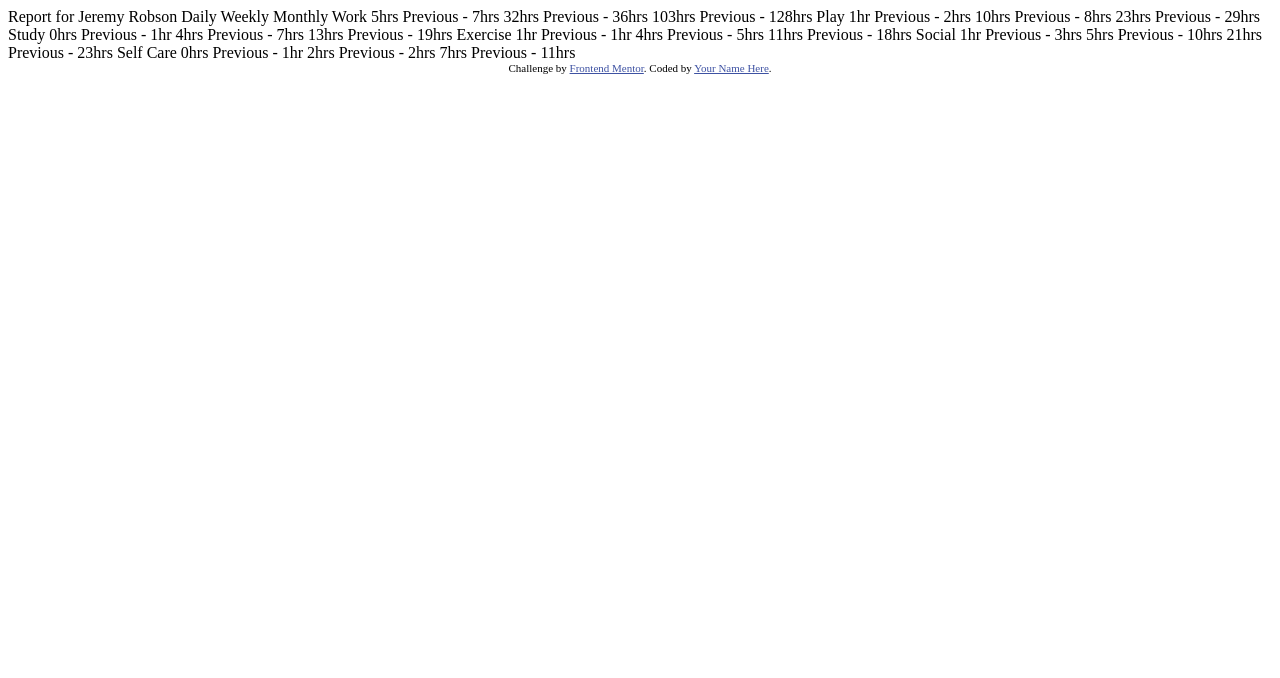
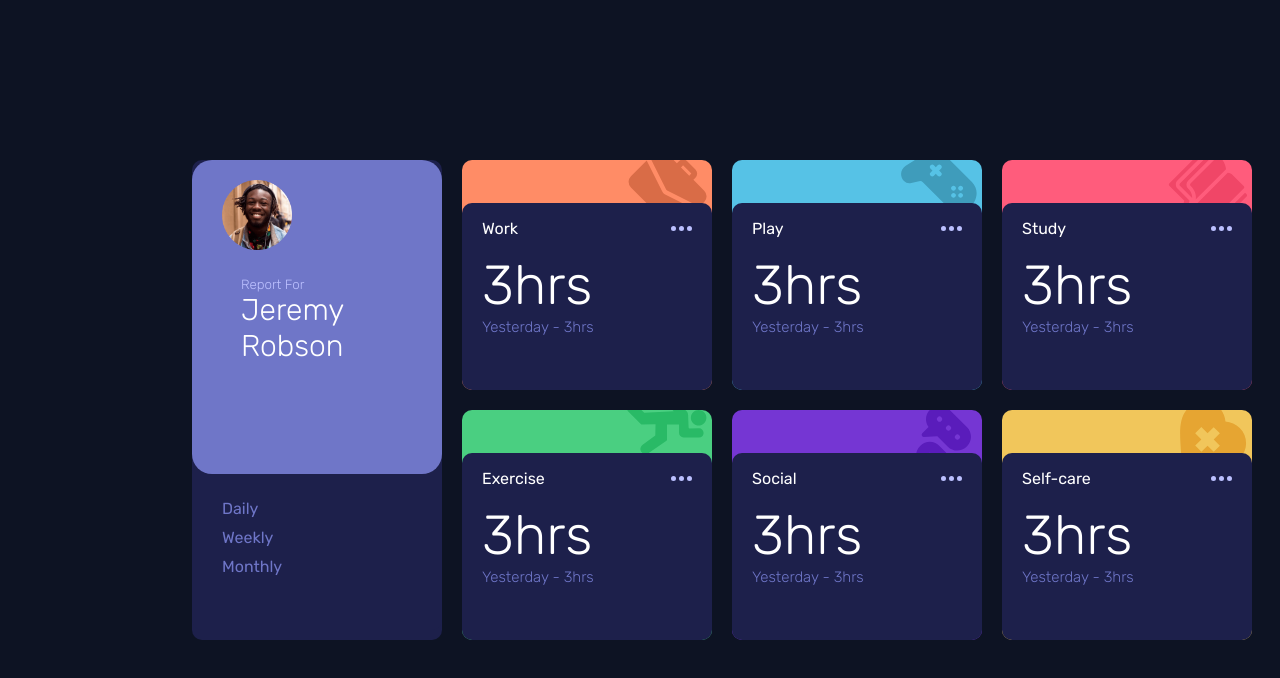
Before and after one commit to HarshPrateek559/Frontend-Mentor-Time-Tracking-Dashboard, a plain HTML site: page index.html in a window 1280 px wide. Drawn offline with Linux system fonts and the light colour scheme.

Commit message:
done with the desktop design

```diff
--- a/index.html
+++ b/index.html
@@ -1,80 +1,93 @@
 <!DOCTYPE html>
 <html lang="en">
+
 <head>
   <meta charset="UTF-8">
-  <meta name="viewport" content="width=device-width, initial-scale=1.0"> <!-- displays site properly based on user's device -->
+  <meta name="viewport" content="width=device-width, initial-scale=1.0">
+  <!-- displays site properly based on user's device -->
+
+  <link rel="stylesheet" href="style.css">
 
   <link rel="icon" type="image/png" sizes="32x32" href="./images/favicon-32x32.png">
 
   <title>Frontend Mentor | Time tracking dashboard</title>
+</head>
 
-  <!-- Feel free to remove these styles or customise in your own stylesheet 👍 -->
-  <style>
-    .attribution { font-size: 11px; text-align: center; }
-    .attribution a { color: hsl(228, 45%, 44%); }
-  </style>
-</head>
 <body>
+  <main class="main">
+    <div class="grid">
+      <section class="card" id="user">
+        <div class="user-info">
+          <div class="text">
+            <sub>Report For</sub>
+            <h1>Jeremy Robson</h1>
+          </div>
+        </div>
+        <div class="info">
+          <ul>
+            <li>Daily</li>
+            <li>Weekly</li>
+            <li>Monthly</li>
+          </ul>
+        </div>
+      </section>
+      <section class="card" id="work">
+        <div class="info">
+          <div class="name"><p>Work</p><img src="images/icon-ellipsis.svg" alt=""></div>
+          <div class="time">
+            <h1 class="total">3hrs</h1>
+            <p class="last">Yesterday - 3hrs</p>
+          </div>
+        </div>
+      </section>
+      <section class="card" id="play">
+        <div class="info">
+          <div class="name"><p>Play</p><img src="images/icon-ellipsis.svg" alt=""></div>
+          <div class="time">
+            <h1 class="total" >3hrs</h1>
+            <p class="last">Yesterday - 3hrs</p>
+          </div>
+        </div>
+      </section>
+      <section class="card" id="study">
+        <div class="info">
+          <div class="name"><p>Study</p><img src="images/icon-ellipsis.svg" alt=""></div>
+          <div class="time">
+            <h1 class="total">3hrs</h1>
+            <p class="last">Yesterday - 3hrs</p>
+          </div>
+        </div>
+      </section>
+      <section class="card" id="exercise">
+        <div class="info">
+          <div class="name"><p>Exercise</p><img src="images/icon-ellipsis.svg" alt=""></div>
+          <div class="time">
+            <h1 class="total">3hrs</h1>
+            <p class="last">Yesterday - 3hrs</p>
+          </div>
+        </div>
+      </section>
+      <section class="card" id="social">
+        <div class="info">
+          <div class="name"><p>Social</p><img src="images/icon-ellipsis.svg" alt=""></div>
+          <div class="time">
+            <h1 class="total">3hrs</h1>
+            <p class="last">Yesterday - 3hrs</p>
+          </div>
+        </div>
+      </section>
+      <section class="card" id="self-care">
+        <div class="info">
+          <div class="name"><p>Self-care</p><img src="images/icon-ellipsis.svg" alt=""></div>
+          <div class="time">
+            <h1 class="total">3hrs</h1>
+            <p class="last">Yesterday - 3hrs</p>
+          </div>
+        </div>
+      </section>
+    </div>
+  </main>
+  <script src="script.js"></script>
+</body>
 
-  Report for
-  Jeremy Robson
-
-  Daily
-  Weekly
-  Monthly
-
-  Work
-  5hrs <!-- daily -->
-  Previous - 7hrs <!-- daily -->
-  32hrs <!-- weekly -->
-  Previous - 36hrs <!-- weekly -->
-  103hrs <!-- monthly -->
-  Previous - 128hrs <!-- monthly -->
-
-  Play
-  1hr <!-- daily -->
-  Previous - 2hrs <!-- daily -->
-  10hrs <!-- weekly -->
-  Previous - 8hrs <!-- weekly -->
-  23hrs <!-- monthly -->
-  Previous - 29hrs <!-- monthly -->
-
-  Study
-  0hrs <!-- daily -->
-  Previous - 1hr <!-- daily -->
-  4hrs <!-- weekly -->
-  Previous - 7hrs <!-- weekly -->
-  13hrs <!-- monthly -->
-  Previous - 19hrs <!-- monthly -->
-
-  Exercise
-  1hr <!-- daily -->
-  Previous - 1hr <!-- daily -->
-  4hrs <!-- weekly -->
-  Previous - 5hrs <!-- weekly -->
-  11hrs <!-- monthly -->
-  Previous - 18hrs <!-- monthly -->
-
-  Social
-  1hr <!-- daily -->
-  Previous - 3hrs <!-- daily -->
-  5hrs <!-- weekly -->
-  Previous - 10hrs <!-- weekly -->
-  21hrs <!-- monthly -->
-  Previous - 23hrs <!-- monthly -->
-
-  Self Care
-  0hrs <!-- daily -->
-  Previous - 1hr <!-- daily -->
-  2hrs <!-- weekly -->
-  Previous - 2hrs <!-- weekly -->
-  7hrs <!-- monthly -->
-  Previous - 11hrs <!-- monthly -->
-
-
-  <div class="attribution">
-    Challenge by <a href="https://www.frontendmentor.io?ref=challenge" target="_blank">Frontend Mentor</a>.
-    Coded by <a href="#">Your Name Here</a>.
-  </div>
-</body>
 </html>
--- /dev/null
+++ b/style.css
@@ -0,0 +1,202 @@
+@import url('https://fonts.googleapis.com/css2?family=Rubik&display=swap');
+@import url('https://fonts.googleapis.com/css2?family=Rubik:wght@300&display=swap');
+
+* {
+  margin: 0;
+  padding: 0;
+  box-sizing: border-box;
+  color: white;
+  font-family: Rubik;
+}
+
+html {
+  height: 100%;
+}
+
+body {
+  background: #0d1323;
+}
+
+main {
+  height: 100vh;
+  min-width: 100vw;
+  display: flex;
+  justify-content: center;
+  align-items: center;
+}
+
+section {
+  border-radius: 10px;
+  height: 100%;
+  display: flex;
+  flex-direction: column;
+  overflow: hidden;
+}
+
+.grid {
+  width: 70vw;
+  height: 60vh;
+  display: grid;
+  grid-template-columns: repeat(4, minmax(250px, 1fr));
+  grid-template-rows: repeat(2, 1fr);
+  grid-gap: 20px;
+}
+
+.info {
+  background: #1d204b;
+  height: 90%;
+  width: 100%;
+  border-radius: 10px;
+  position: relative;
+  bottom: -43px;
+}
+
+
+#user .user-info {
+  height: 100%;
+  width: 100%;
+  position: relative;
+  top: 0;
+  z-index: 1;
+  background: hsl(235, 45%, 61%);
+  background-image: url("images/image-jeremy.png");
+  background-repeat: no-repeat;
+  background-position: left 30px top 20px;
+  background-size: 70px 70px;
+  border-radius: 20px;
+}
+
+#user .info{
+padding: 25px 20px 0 20px;
+height: 50%;
+z-index: 0;
+position: relative;
+bottom: 10px;
+}
+
+#user .info ul li{
+list-style: none;
+margin: 10px;
+cursor: pointer;
+color: hsl(235, 45%, 61%);
+}
+
+#user .info ul li:hover{
+  color: white;
+}
+
+#user .user-info .text sub {
+  font-weight: 300;
+  color: hsl(236, 100%, 87%);
+}
+#user .user-info .text h1 {
+  font-weight: 100;
+  font-size: 30px;
+}
+#user .user-info .text{
+  width: 100px;
+  position: relative;
+  top: 110px;
+  left: 49px;
+}
+
+#user {
+  grid-row: 1 / span 2;
+  background: #1d204b;
+}
+
+#work {
+  background: hsl(15, 100%, 70%);
+  background-image: url("images/icon-work.svg");
+  background-repeat: no-repeat;
+  background-position: right 5px top -10px;
+}
+#study {
+  background: hsl(348, 100%, 68%);
+  background-image: url("images/icon-study.svg");
+  background-repeat: no-repeat;
+  background-position: right 5px top -10px;
+}
+#play {
+  background: hsl(195, 74%, 62%);
+  background-image: url("images/icon-play.svg");
+  background-repeat: no-repeat;
+  background-position: right 5px top -10px;
+}
+#exercise {
+  background: hsl(145, 58%, 55%);
+  background-image: url("images/icon-exercise.svg");
+  background-repeat: no-repeat;
+  background-position: right 5px top -10px;
+}
+#social {
+  background: hsl(264, 64%, 52%);
+  background-image: url("images/icon-social.svg");
+  background-repeat: no-repeat;
+  background-position: right 5px top -10px;
+}
+#self-care {
+  background: hsl(43, 84%, 65%);
+  background-image: url("images/icon-self-care.svg");
+  background-repeat: no-repeat;
+  background-position: right 5px top -10px;
+}
+
+.name{
+  height: 50px;
+  padding: 0 20px 0 20px;
+  width: 100%;
+  display: flex;
+  justify-content: space-between;
+  align-items: center;
+}
+
+.time{
+  height: 70px;
+  width: 100%;
+  padding: 0 10px 0 20px;
+}
+
+.total{
+  font-weight: 300;
+  font-size: 55px;
+}
+.last{
+  font-weight: 300;
+  font-size: 15px;
+  color:hsl(235, 45%, 61%);
+}
+
+@media only screen and (max-width: 400px) {
+  .main {
+    height: 150vh;
+  }
+  .grid {
+    height: 90%;
+    width: 85vw;
+    grid-template-rows: repeat(7, 1fr);
+    grid-template-columns: 1fr;
+    grid-gap: 20px;
+  }
+
+  .card {
+    height: 90%;
+    border-radius: 20px;
+  }
+
+  .user {
+    height: 100%;
+  }
+
+  .info {
+    width: 101%;
+    position: relative;
+    bottom: -47px;
+    height: 85%;
+    left: -2px;
+    border-radius: 20px;
+  }
+  #user {
+    grid-row: 1/2;
+  }
+}
```
Also changed, not shown: design/active-states.jpg (added), design/desktop-design.jpg (added), design/desktop-preview.jpg (added), design/mobile-design.jpg (added), script.js (added).
